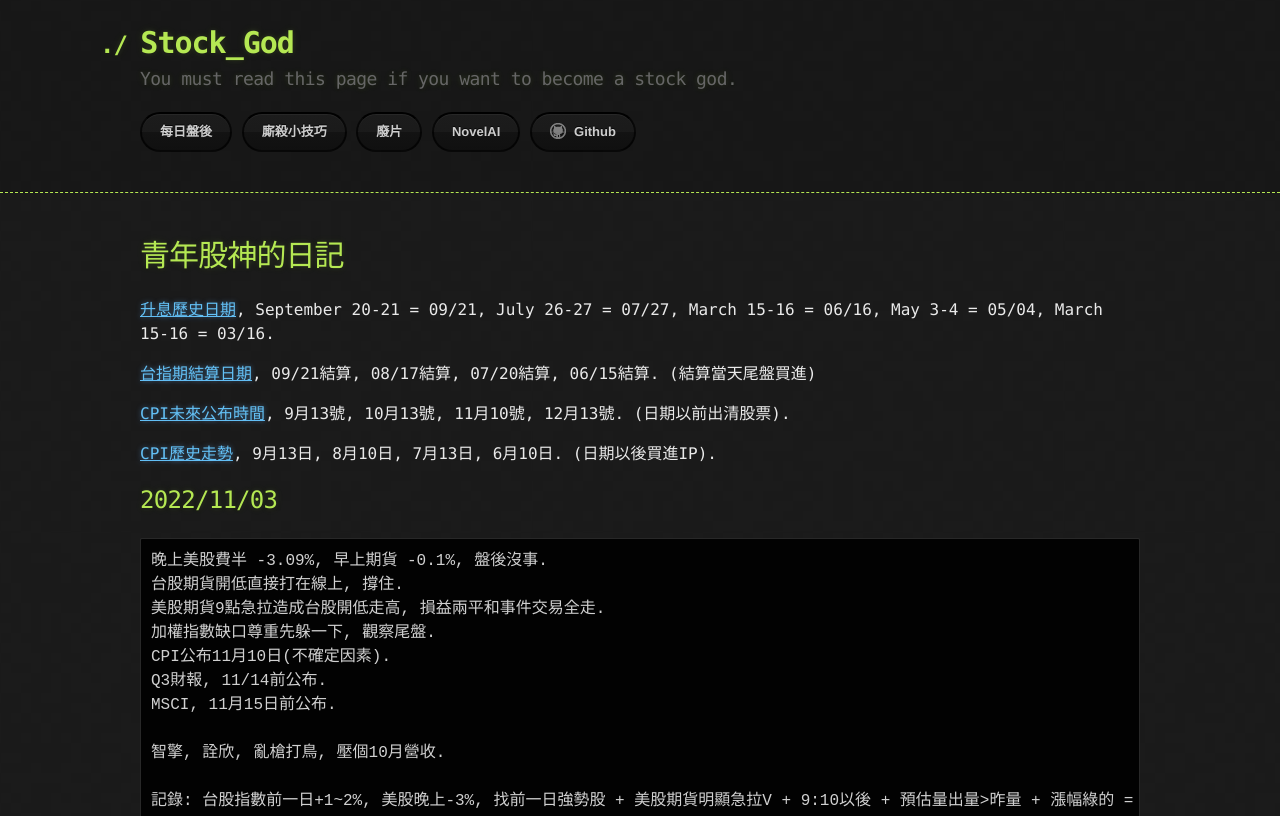
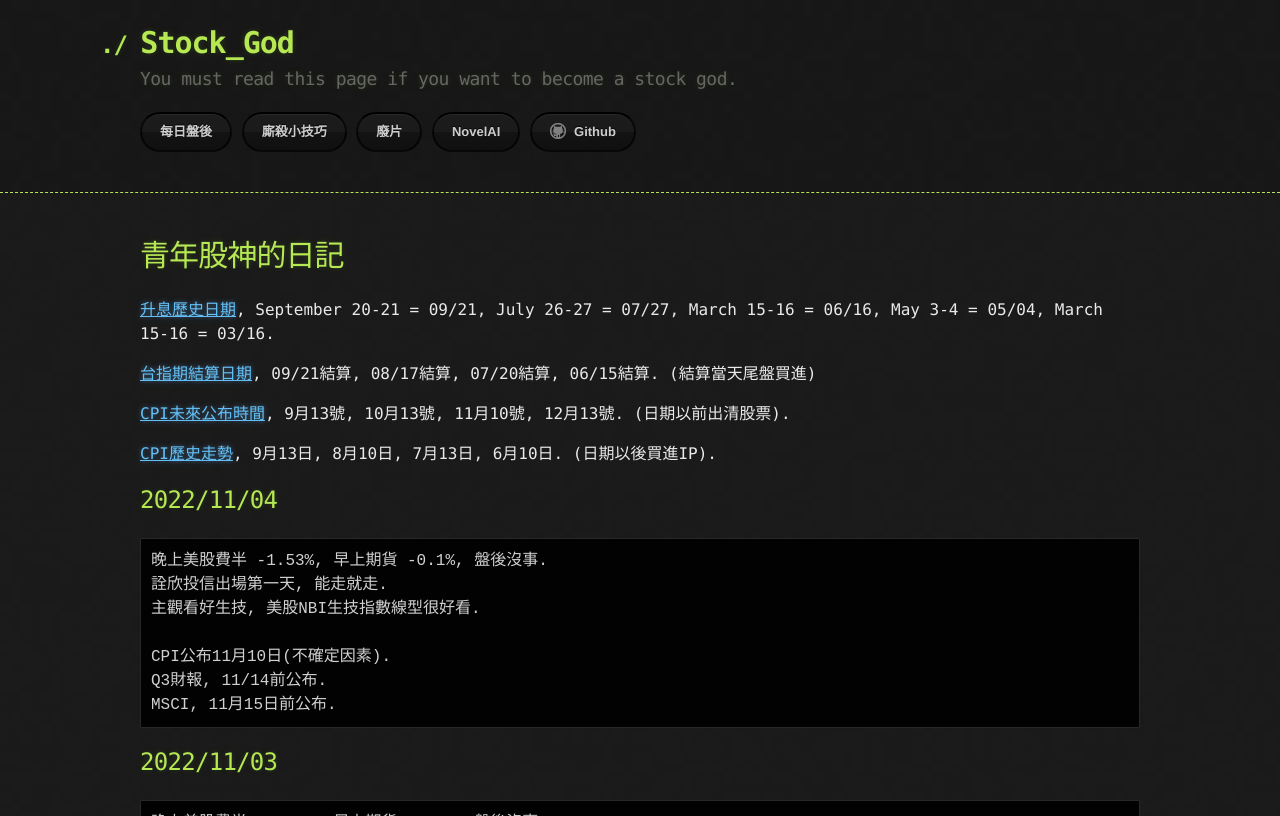
Before and after one commit to lepg5487/Stock_God, a Jekyll site: the page built from index.md, in a window 1280 px wide and 900 px high, cut to the strip 0-816 px from the top of the window. Built offline with Jekyll 4.4.1, drawn with Linux system fonts in a browser that asks for light colours; our own code applies the rules of GitHub Pages for plain Markdown files.

Commit message:
Update index.md

````diff
--- a/index.md
+++ b/index.md
@@ -11,6 +11,17 @@ layout: testlayouts
 [CPI未來公布時間](https://chihyun.tw/cpi-release-date/), 9月13號, 10月13號, 11月10號, 12月13號. (日期以前出清股票).
 
 [CPI歷史走勢](https://hk.investing.com/economic-calendar/cpi-733), 9月13日, 8月10日, 7月13日, 6月10日. (日期以後買進IP).
+
+## 2022/11/04
+```
+晚上美股費半 -1.53%, 早上期貨 -0.1%, 盤後沒事.
+詮欣投信出場第一天, 能走就走.
+主觀看好生技, 美股NBI生技指數線型很好看.
+
+CPI公布11月10日(不確定因素).
+Q3財報, 11/14前公布.
+MSCI, 11月15日前公布.
+```
 
 ## 2022/11/03
 ```
````
